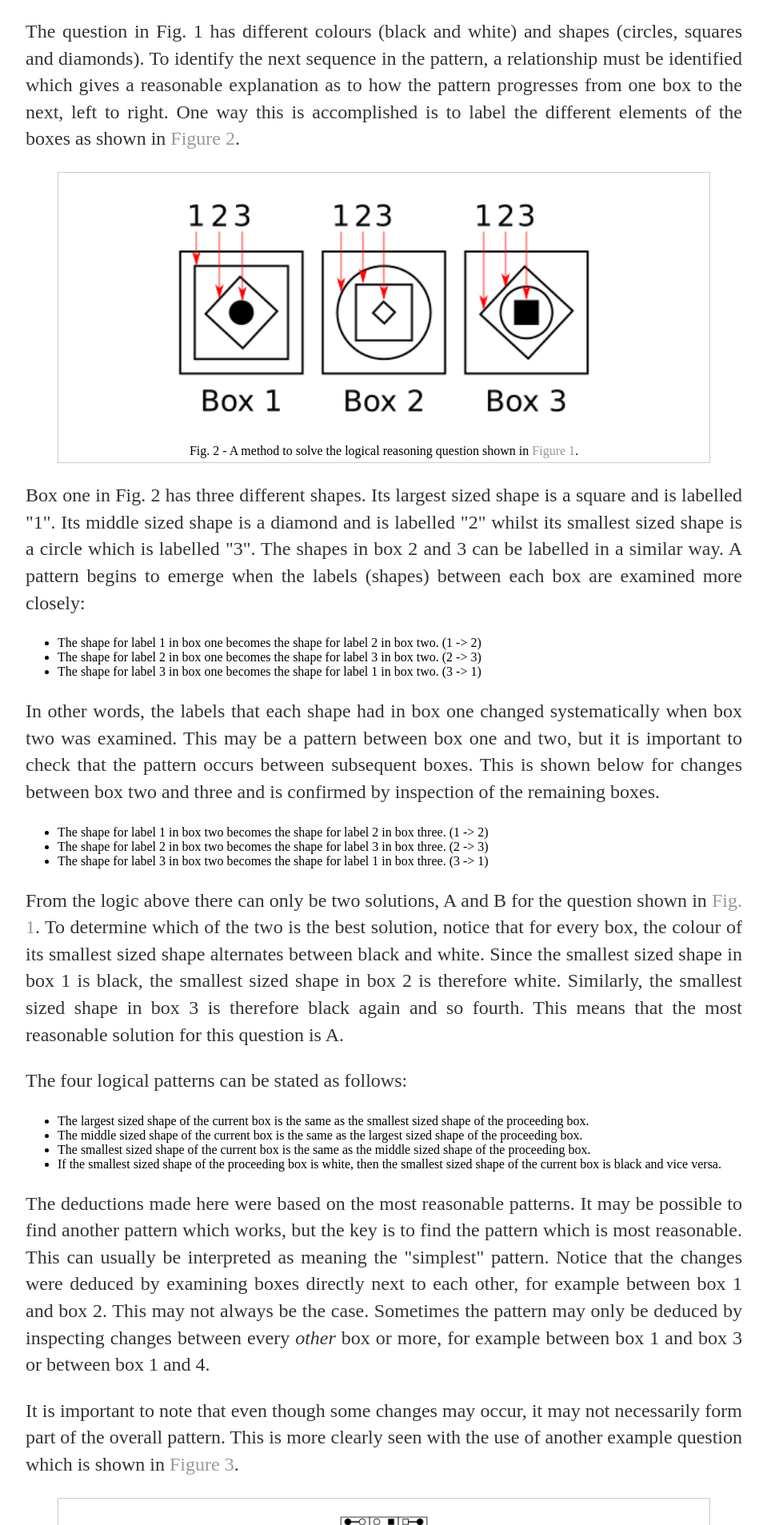
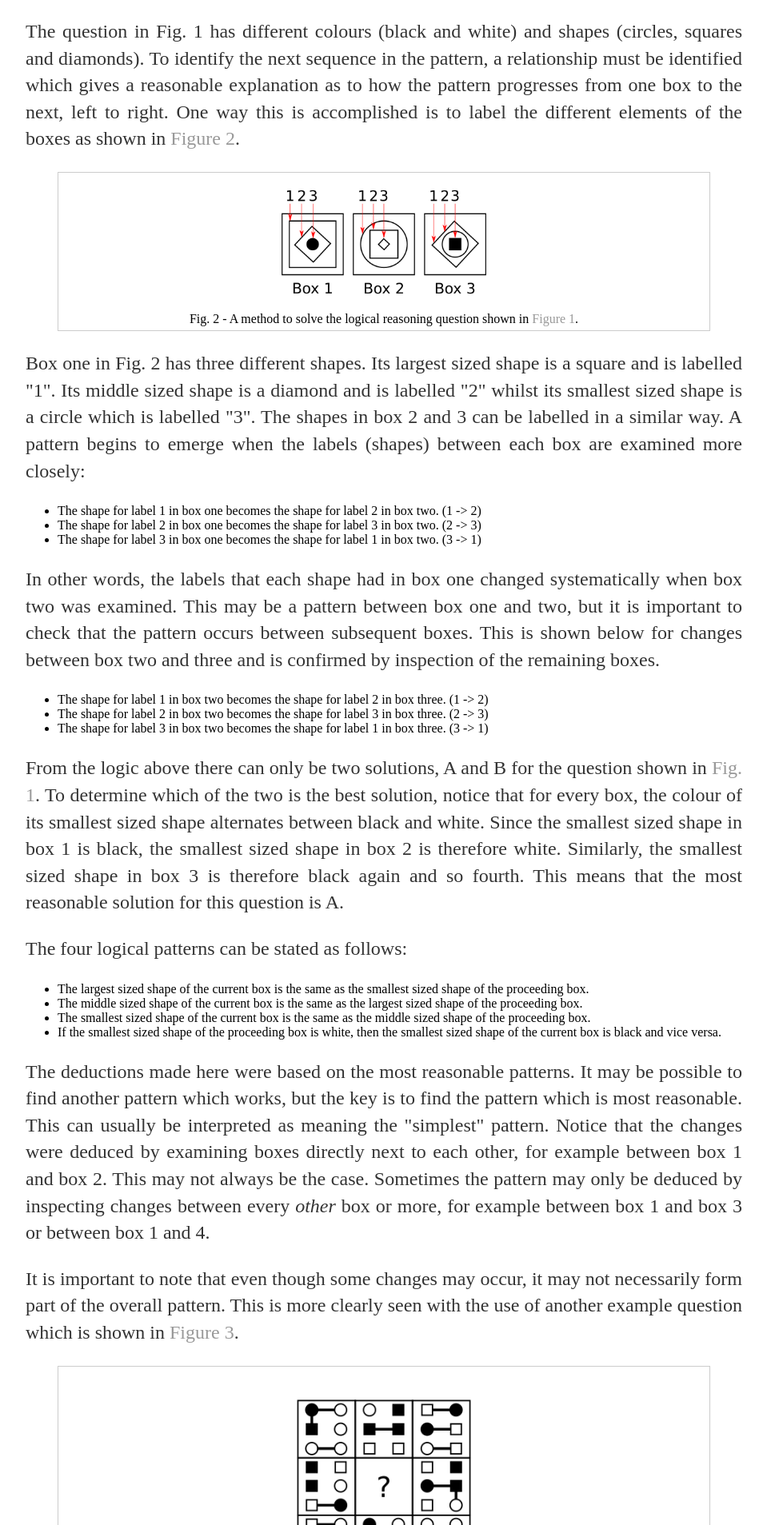
Before and after one commit to pa5411/Graduate-Job-Help, a Jekyll site: the page built from psychometrictests.html, in a window 1280 px wide. Shown: the part 3066-4973 px from the top of the page at 80% size, without its empty margins (160-1119 px from the left). Built offline with Jekyll 4.4.1, drawn with Linux system fonts in a browser that asks for light colours.

Commit message:
fix image sizes

```diff
--- a/psychometrictests.html
+++ b/psychometrictests.html
@@ -62,7 +62,7 @@
 		<h4 id="figurelogoneb"></h4>
         <figure>
 				<div class="centre">
-				        <img src="{{ site.baseurl }}/assets/img/logreason1b.png" alt="Solving the logical reasoning question of Fig. 1." width="600">
+				        <img src="{{ site.baseurl }}/assets/img/logreason1b.png" alt="Solving the logical reasoning question of Fig. 1." width="300">
 				</div>
                 <figcaption> Fig. 2 - A method to solve the logical reasoning question shown in <a href="#figurelogone">Figure 1</a>. </figcaption>
         </figure>
@@ -101,7 +101,7 @@
 		<h4 id="figurelogtwo"></h4>
         <figure>
 				<div class="centre">
-				        <img src="{{ site.baseurl }}/assets/img/logreason2.png" alt="Another typical logical reasoning based question." width="300">
+				        <img src="{{ site.baseurl }}/assets/img/logreason2.png" alt="Another typical logical reasoning based question." width="600">
 				</div>
                 <figcaption> Fig. 3 - Another example of a typical question faced during a logical reasoning test. </figcaption>
         </figure>
@@ -111,7 +111,7 @@
 		<h4 id="figurelogtwob"></h4>
         <figure>
 				<div class="centre">
-				        <img src="{{ site.baseurl }}/assets/img/logreason2b.png" alt="Solving the logical reasoning question of Fig. 3." width="600">
+				        <img src="{{ site.baseurl }}/assets/img/logreason2b.png" alt="Solving the logical reasoning question of Fig. 3." width="400">
 				</div>
                 <figcaption> Fig. 4 - A method to solve the logical reasoning question shown in <a href="#figurelogtwo">Figure 3</a>. </figcaption>
         </figure>
```
